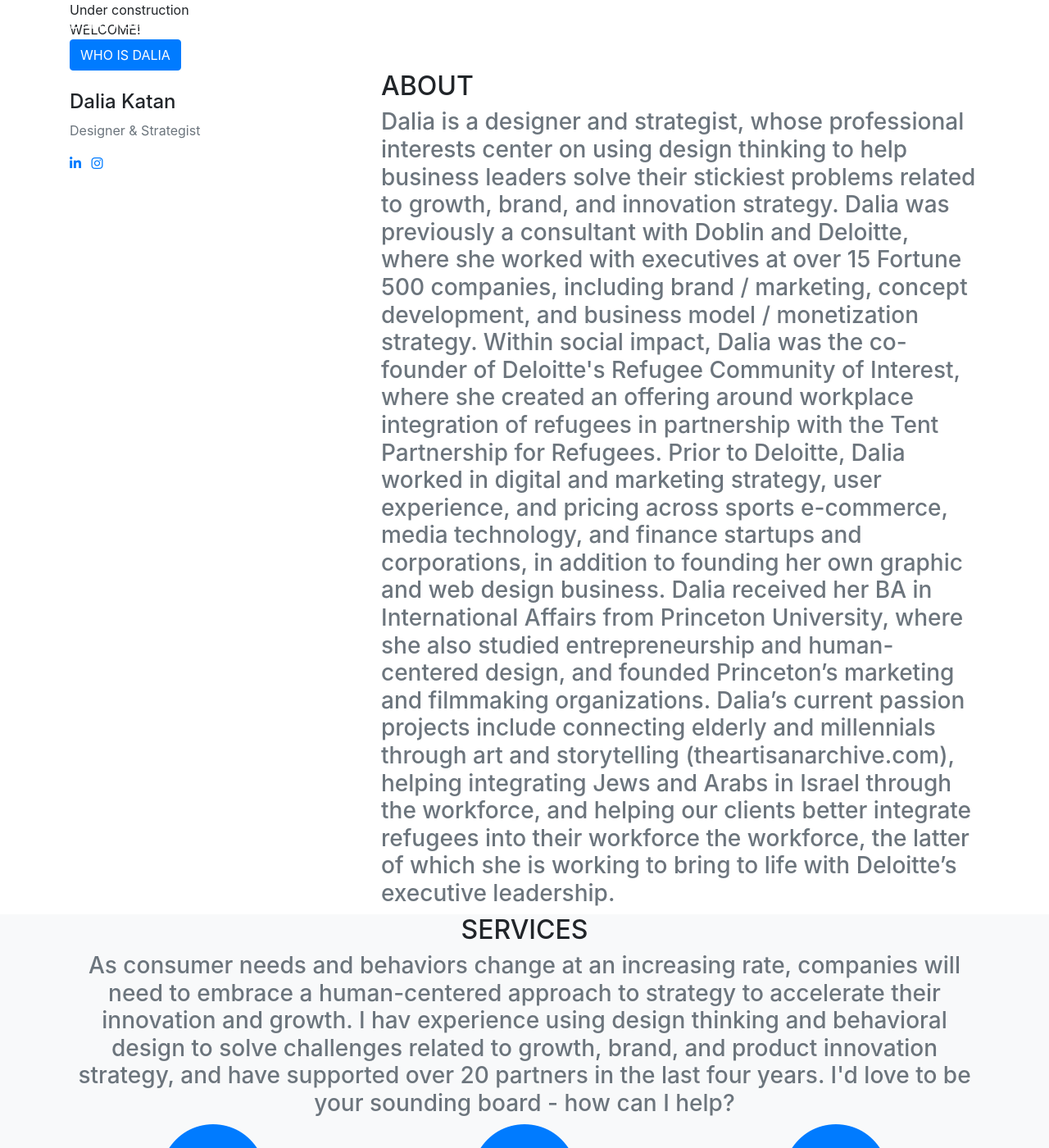
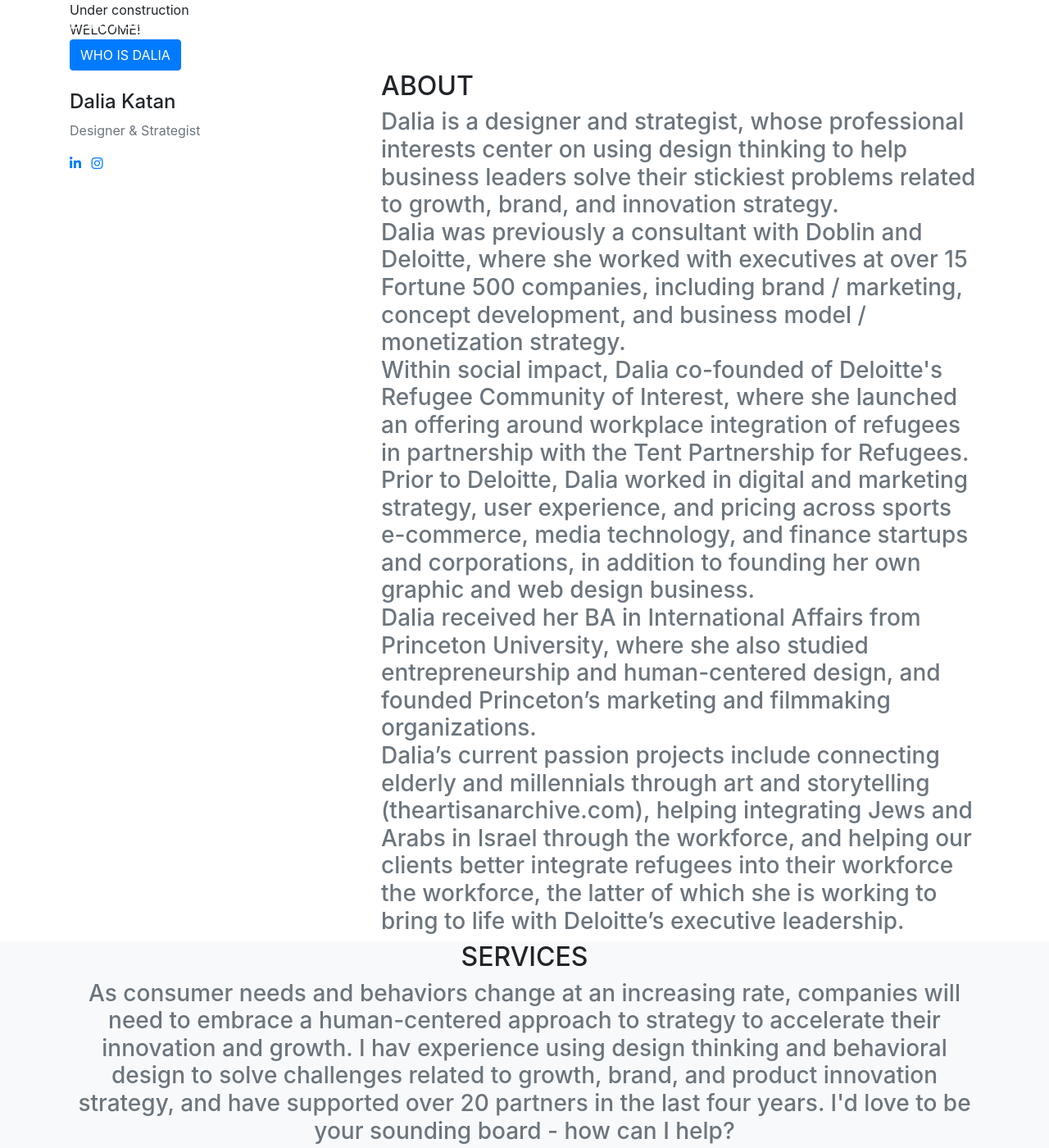
Before and after one commit to dalkat/dalkat.github.io, a Jekyll site: the page built from index.md, in a window 1280 px wide and 1400 px high. Shown: the whole window at 82% size. Built offline with Jekyll 4.4.1, drawn with Linux system fonts in a browser that asks for light colours; nearby versions of some CDN libraries; some web fonts are replaced; library files that are not in the unit come from our copies.

Commit message:
br for about

```diff
--- a/_data/home.yml
+++ b/_data/home.yml
@@ -5,7 +5,7 @@ intro:
 
 about:
   heading: About
-  subheading: Dalia is a designer and strategist, whose professional interests center on using design thinking to help business leaders solve their stickiest problems related to growth, brand, and innovation strategy. Dalia was previously a consultant with Doblin and Deloitte, where she worked with executives at over 15 Fortune 500 companies, including brand / marketing, concept development, and business model / monetization strategy. Within social impact, Dalia was the co-founder of Deloitte's Refugee Community of Interest, where she created an offering around workplace integration of refugees in partnership with the Tent Partnership for Refugees. Prior to Deloitte, Dalia worked in digital and marketing strategy, user experience, and pricing across sports e-commerce, media technology, and finance startups and corporations, in addition to founding her own graphic and web design business. Dalia received her BA in International Affairs from Princeton University, where she also studied entrepreneurship and human-centered design, and founded Princeton’s marketing and filmmaking organizations. Dalia’s current passion projects include connecting elderly and millennials through art and storytelling (theartisanarchive.com), helping integrating Jews and Arabs in Israel through the workforce, and helping our clients better integrate refugees into their workforce the workforce, the latter of which she is working to bring to life with Deloitte’s executive leadership.
+  subheading: Dalia is a designer and strategist, whose professional interests center on using design thinking to help business leaders solve their stickiest problems related to growth, brand, and innovation strategy. <br>Dalia was previously a consultant with Doblin and Deloitte, where she worked with executives at over 15 Fortune 500 companies, including brand / marketing, concept development, and business model / monetization strategy. <br>Within social impact, Dalia co-founded of Deloitte's Refugee Community of Interest, where she launched an offering around workplace integration of refugees in partnership with the Tent Partnership for Refugees. Prior to Deloitte, Dalia worked in digital and marketing strategy, user experience, and pricing across sports e-commerce, media technology, and finance startups and corporations, in addition to founding her own graphic and web design business. <br>Dalia received her BA in International Affairs from Princeton University, where she also studied entrepreneurship and human-centered design, and founded Princeton’s marketing and filmmaking organizations. <br>Dalia’s current passion projects include connecting elderly and millennials through art and storytelling (theartisanarchive.com), helping integrating Jews and Arabs in Israel through the workforce, and helping our clients better integrate refugees into their workforce the workforce, the latter of which she is working to bring to life with Deloitte’s executive leadership.
 
 
 team:
```
